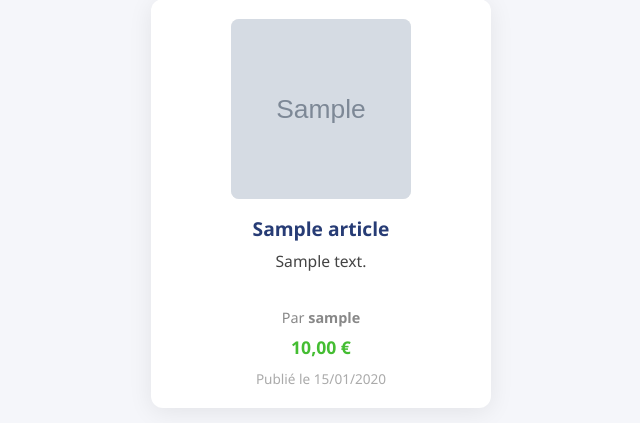
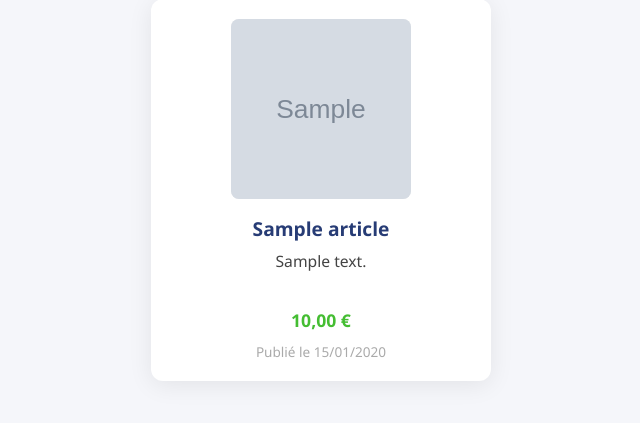
Before and after one commit to tatdorian/Ecommerce_php, a PHP site: page /home.page.php in a window 1280 px wide. Shown: the part 318-741 px from the top of the page, without its empty margins (319-959 px from the left). Run offline with PHP 8.4, Linux system fonts and the light colour scheme; tables that the repository leaves empty or names only in its code hold one stand-in row (values such as "Sample post"); grey boxes marked "Sample" are stand-in pictures.

Commit message:
home initialised

```diff
--- a/src/pages/home.page.php
+++ b/src/pages/home.page.php
@@ -40,7 +40,6 @@ require_once '../middlewares/home.middleware.php';
                     <?php endif; ?>
                     <div class="article-title"><?php echo htmlspecialchars($article['nom']); ?></div>
                     <div class="article-desc"><?php echo nl2br(htmlspecialchars($article['description'])); ?></div>
-                    <div class="article-meta">Par <b><?php echo htmlspecialchars($article['auteur']); ?></b></div>
                     <div class="article-price"><?php echo number_format($article['prix'], 2, ',', ' '); ?> €</div>
                     <div class="article-date">Publié le <?php echo date('d/m/Y', strtotime($article['date_publication'])); ?></div>
                 </div>
```
